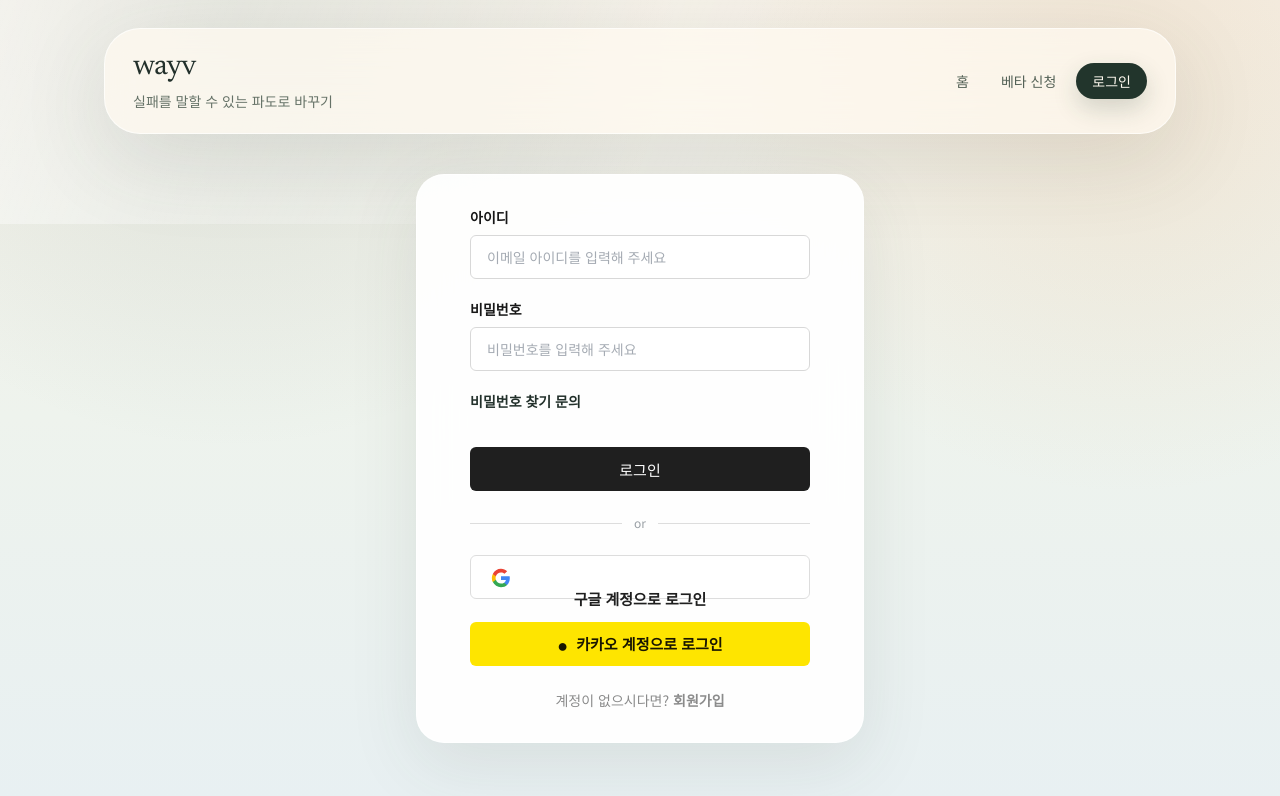
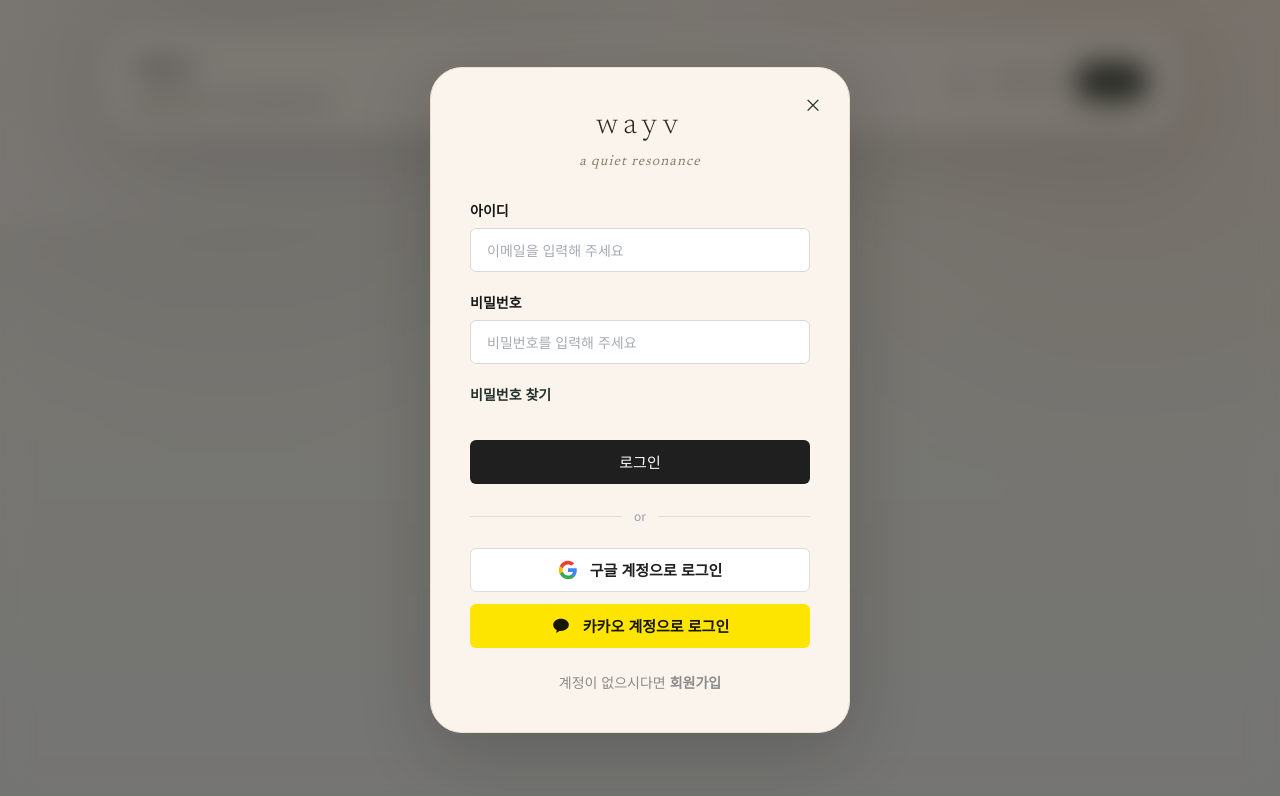
Before and after one commit to nofnotg/wayv, a Next.js app: page /auth/sign-in in a window 1280 px wide. Shown: the top 796 px of the page. Built offline with nearby package versions, Linux system fonts and the light colour scheme; no server answers.

Commit message:
fix(auth): align floating login UI

```diff
--- a/app/auth/sign-in/page.tsx
+++ b/app/auth/sign-in/page.tsx
@@ -1,11 +1,19 @@
-import { SectionCard } from "@/components/section-card";
+import Link from "next/link";
+
 import { SetupBanner } from "@/components/setup-banner";
-import { MagicLinkSessionComplete } from "@/features/auth/magic-link-session-complete";
 import { SignInForm } from "@/features/auth/sign-in-form";
-import { systemCopy } from "@/lib/copy/system-copy";
 
 type SignInPageProps = {
   searchParams?: Promise<Record<string, string | string[] | undefined>>;
+};
+
+const errorCopy: Record<string, string> = {
+  "missing-env": "Supabase 연결값을 먼저 확인해 주세요.",
+  "invalid-password-login": "이메일과 비밀번호를 다시 확인해 주세요.",
+  "password-login-failed": "로그인할 수 없어요. 이메일 또는 비밀번호를 확인해 주세요.",
+  "invalid-social-provider": "지원하지 않는 소셜 로그인입니다.",
+  "social-login-unavailable": "소셜 로그인을 시작할 수 없어요. 공급자 설정을 확인해 주세요.",
+  "magic-link-disabled": "이메일 링크 로그인은 현재 사용하지 않습니다."
 };
 
 export default async function SignInPage({ searchParams }: SignInPageProps) {
@@ -15,31 +23,41 @@ export default async function SignInPage({ searchParams }: SignInPageProps) {
   const error = typeof params.error === "string" ? params.error : null;
 
   return (
-    <div className="grid gap-6">
+    <div className="fixed inset-0 z-[7000] overflow-y-auto bg-[rgba(20,16,12,0.55)] px-5 py-8 backdrop-blur-[14px] backdrop-saturate-75">
       <SetupBanner />
-      <SectionCard className="mx-auto w-full max-w-md rounded-[1.75rem] bg-white/92 p-8">
-        <div className="sr-only">
-          <h1>{systemCopy.auth.title}</h1>
-          <p>{systemCopy.auth.description}</p>
+      <div className="flex min-h-full items-center justify-center">
+        <section className="relative w-full max-w-[420px] rounded-[2rem] border border-[#ebe1d0] bg-[#faf4ec] px-6 py-8 shadow-[0_18px_70px_rgba(20,16,12,0.22)] md:px-9 md:py-10">
+          <Link
+            href="/"
+            aria-label="로그인 닫기"
+            className="absolute right-5 top-5 inline-flex h-8 w-8 items-center justify-center rounded-full text-lg text-[#9d9283] transition hover:bg-[#ebe1d0] hover:text-[#5a4f44]"
+          >
+            ×
+          </Link>
+
+          <div className="mb-7 text-center">
+            <p className="font-serif text-3xl font-light tracking-[0.18em] text-[#2e2620]">
+              wayv
+            </p>
+            <p className="mt-2 font-serif text-sm italic tracking-[0.08em] text-[#8a7d6c]">
+              a quiet resonance
+            </p>
           </div>
-        <MagicLinkSessionComplete nextPath={nextPath} />
-        {status === "check-email" ? (
-          <p className="mb-4 rounded-2xl border border-cyan-100 bg-cyan-50 px-4 py-3 text-sm text-cyan-900">
-            {systemCopy.auth.sent}
-          </p>
-        ) : null}
+
           {status === "signup-pending" ? (
             <p className="mb-4 rounded-2xl border border-cyan-100 bg-cyan-50 px-4 py-3 text-sm text-cyan-900">
-            회원가입이 접수됐습니다. 운영자 승인 후 wayv를 사용할 수 있어요.
+              회원가입이 접수되었습니다. 운영자 승인 후 wayv를 사용할 수 있어요.
             </p>
           ) : null}
           {error ? (
             <p className="mb-4 rounded-2xl border border-rose-100 bg-rose-50 px-4 py-3 text-sm text-rose-700">
-            {error}
+              {errorCopy[error] ?? error}
             </p>
           ) : null}
+
           <SignInForm nextPath={nextPath} />
-      </SectionCard>
+        </section>
+      </div>
     </div>
   );
 }
--- a/app/auth/sign-up/page.tsx
+++ b/app/auth/sign-up/page.tsx
@@ -1,4 +1,5 @@
-import { SectionCard } from "@/components/section-card";
+import Link from "next/link";
+
 import { SetupBanner } from "@/components/setup-banner";
 import { SignUpForm } from "@/features/auth/sign-up-form";
 
@@ -18,22 +19,34 @@ export default async function SignUpPage({ searchParams }: SignUpPageProps) {
   const error = typeof params.error === "string" ? params.error : null;
 
   return (
-    <div className="grid gap-6">
+    <div className="fixed inset-0 z-[7000] overflow-y-auto bg-[rgba(20,16,12,0.55)] px-5 py-8 backdrop-blur-[14px] backdrop-saturate-75">
       <SetupBanner />
-      <SectionCard className="mx-auto w-full max-w-md rounded-[1.75rem] bg-white/92 p-8">
+      <div className="flex min-h-full items-center justify-center">
+        <section className="relative w-full max-w-[420px] rounded-[2rem] border border-[#ebe1d0] bg-[#faf4ec] px-6 py-8 shadow-[0_18px_70px_rgba(20,16,12,0.22)] md:px-9 md:py-10">
+          <Link
+            href="/"
+            aria-label="회원가입 닫기"
+            className="absolute right-5 top-5 inline-flex h-8 w-8 items-center justify-center rounded-full text-lg text-[#9d9283] transition hover:bg-[#ebe1d0] hover:text-[#5a4f44]"
+          >
+            ×
+          </Link>
+
           <div className="mb-7 text-center">
             <h1 className="font-serif text-3xl tracking-tight text-[#18251f]">회원가입</h1>
             <p className="mt-2 text-sm leading-6 text-[#657267]">
-            먼저 계정을 만들고, 베타 신청 후 승인되면 wayv를 사용할 수 있어요.
+              계정을 만들고 베타 신청을 접수합니다. 사용은 운영자 승인 후 열립니다.
             </p>
           </div>
+
           {error ? (
             <p className="mb-4 rounded-2xl border border-rose-100 bg-rose-50 px-4 py-3 text-sm text-rose-700">
               {errorCopy[error] ?? error}
             </p>
           ) : null}
+
           <SignUpForm nextPath={nextPath} />
-      </SectionCard>
+        </section>
+      </div>
     </div>
   );
 }
--- a/features/auth/sign-in-form.tsx
+++ b/features/auth/sign-in-form.tsx
@@ -14,7 +14,7 @@ type SignInFormProps = {
 
 function GoogleLogo() {
   return (
-    <svg aria-hidden="true" className="mr-2 h-5 w-5" viewBox="0 0 24 24">
+    <svg aria-hidden="true" className="h-5 w-5 shrink-0" viewBox="0 0 24 24">
       <path
         fill="#4285F4"
         d="M22.56 12.25c0-.78-.07-1.53-.2-2.25H12v4.26h5.92c-.26 1.37-1.04 2.53-2.21 3.31v2.77h3.57c2.08-1.92 3.28-4.74 3.28-8.09z"
@@ -35,6 +35,17 @@ function GoogleLogo() {
   );
 }
 
+function KakaoLogo() {
+  return (
+    <svg aria-hidden="true" className="h-5 w-5 shrink-0" viewBox="0 0 24 24">
+      <path
+        fill="#191600"
+        d="M12 3.3c-5.2 0-9.4 3.3-9.4 7.4 0 2.6 1.8 4.9 4.4 6.2l-.7 2.6c-.1.4.3.7.6.5l3.2-2.1c.6.1 1.2.1 1.9.1 5.2 0 9.4-3.3 9.4-7.4S17.2 3.3 12 3.3Z"
+      />
+    </svg>
+  );
+}
+
 export function SignInForm({ nextPath }: SignInFormProps) {
   return (
     <div className="mx-auto grid w-full max-w-[340px] gap-6">
@@ -48,7 +59,7 @@ export function SignInForm({ nextPath }: SignInFormProps) {
             required
             autoComplete="email"
             className="h-11 rounded-md border border-[#d8d8d8] bg-white px-4 text-sm text-[#171717] outline-none transition placeholder:text-[#a5abb3] focus:border-[#1f1f1f] focus:ring-2 focus:ring-[#1f1f1f]/10"
-            placeholder="이메일 아이디를 입력해 주세요"
+            placeholder="이메일을 입력해 주세요"
           />
         </label>
 
@@ -68,12 +79,12 @@ export function SignInForm({ nextPath }: SignInFormProps) {
           href="mailto:nofnotg@gmail.com"
           className="w-fit text-sm font-semibold text-[#171717] underline-offset-4 hover:underline"
         >
-          비밀번호 찾기 문의
+          비밀번호 찾기
         </a>
 
         <SubmitButton
           pendingLabel="로그인 중..."
-          className="mt-4 h-11 w-full rounded-md !bg-[#1f1f1f] text-[15px] font-bold !text-white hover:!bg-[#111111]"
+          className="mt-4 inline-flex h-11 w-full items-center justify-center rounded-md !bg-[#1f1f1f] text-[15px] font-bold !text-white hover:!bg-[#111111]"
         >
           로그인
         </SubmitButton>
@@ -91,10 +102,10 @@ export function SignInForm({ nextPath }: SignInFormProps) {
           <input type="hidden" name="provider" value="google" />
           <SubmitButton
             pendingLabel="Google 로그인 중..."
-            className="h-11 w-full rounded-md border border-[#dddddd] !bg-white text-[15px] font-semibold !text-[#1f1f1f] hover:!bg-[#f7f7f7]"
+            className="inline-flex h-11 w-full items-center justify-center gap-3 rounded-md border border-[#dddddd] !bg-white px-5 text-[15px] font-semibold !text-[#1f1f1f] hover:!bg-[#f7f7f7]"
           >
             <GoogleLogo />
-            구글 계정으로 로그인
+            <span>구글 계정으로 로그인</span>
           </SubmitButton>
         </form>
 
@@ -103,18 +114,16 @@ export function SignInForm({ nextPath }: SignInFormProps) {
           <input type="hidden" name="provider" value="kakao" />
           <button
             type="submit"
-            className="inline-flex h-11 w-full items-center justify-center rounded-md bg-[#fee500] px-5 text-[15px] font-bold text-[#191600] transition hover:bg-[#f7dc00]"
+            className="inline-flex h-11 w-full items-center justify-center gap-3 rounded-md bg-[#fee500] px-5 text-[15px] font-bold text-[#191600] transition hover:bg-[#f7dc00]"
           >
-            <span aria-hidden="true" className="mr-2 text-lg leading-none">
-              ●
-            </span>
-            카카오 계정으로 로그인
+            <KakaoLogo />
+            <span>카카오 계정으로 로그인</span>
           </button>
         </form>
       </div>
 
       <p className="text-center text-sm text-[#8b8b8b]">
-        계정이 없으시다면?{" "}
+        계정이 없으시다면{" "}
         <Link
           href={`/auth/sign-up?next=${encodeURIComponent(nextPath || "/beta/apply")}` as Route}
           className="font-bold text-[#171717] hover:underline"
--- a/features/auth/sign-up-form.tsx
+++ b/features/auth/sign-up-form.tsx
@@ -21,7 +21,7 @@ export function SignUpForm({ nextPath }: SignUpFormProps) {
           required
           autoComplete="email"
           className="h-11 rounded-md border border-[#d8d8d8] bg-white px-4 text-sm text-[#171717] outline-none transition placeholder:text-[#a5abb3] focus:border-[#1f1f1f] focus:ring-2 focus:ring-[#1f1f1f]/10"
-          placeholder="이메일 아이디를 입력해 주세요"
+          placeholder="이메일을 입력해 주세요"
         />
       </label>
 
@@ -53,13 +53,13 @@ export function SignUpForm({ nextPath }: SignUpFormProps) {
 
       <SubmitButton
         pendingLabel="회원가입 중..."
-        className="mt-4 h-11 w-full rounded-md !bg-[#1f1f1f] text-[15px] font-bold !text-white hover:!bg-[#111111]"
+        className="mt-4 inline-flex h-11 w-full items-center justify-center rounded-md !bg-[#1f1f1f] text-[15px] font-bold !text-white hover:!bg-[#111111]"
       >
         회원가입
       </SubmitButton>
 
       <p className="text-center text-sm text-[#8b8b8b]">
-        이미 계정이 있으시다면?{" "}
+        이미 계정이 있으시다면{" "}
         <Link
           href={`/auth/sign-in?next=${encodeURIComponent(nextPath || "/beta/apply")}` as Route}
           className="font-bold text-[#171717] hover:underline"
@@ -69,8 +69,7 @@ export function SignUpForm({ nextPath }: SignUpFormProps) {
       </p>
 
       <p className="rounded-2xl border border-[#e4ded4] bg-[#fffaf0]/70 p-4 text-xs leading-6 text-[#6f756d]">
-        회원가입은 계정 생성만 담당합니다. 실제 제품 사용은 기존처럼 베타 신청 후 운영자
-        승인 상태에서 열립니다.
+        회원가입은 계정 생성과 베타 신청을 함께 접수합니다. 실제 사용은 운영자 승인 후 열립니다.
       </p>
     </form>
   );
```
Lines whose indentation alone changed are shown as unchanged.
